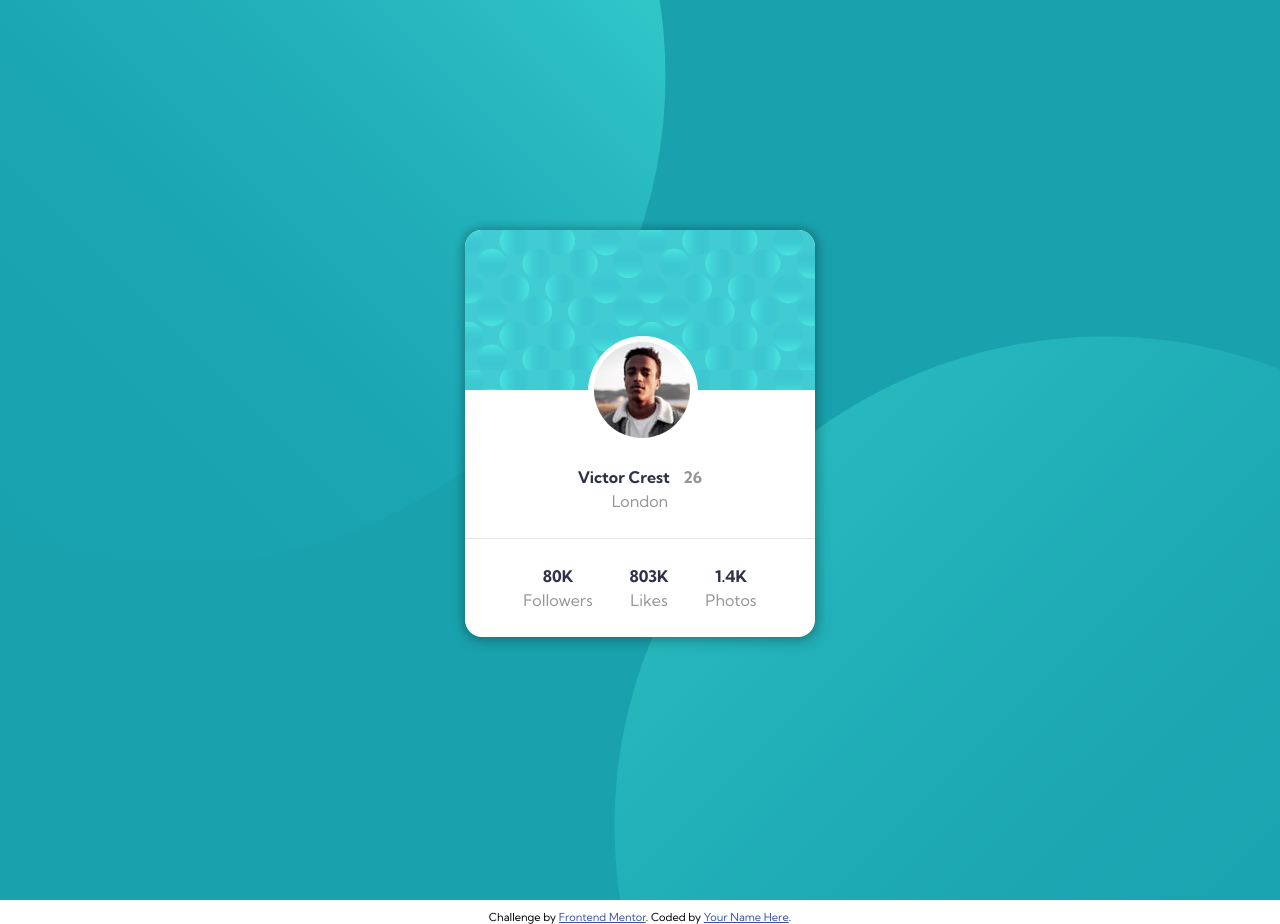
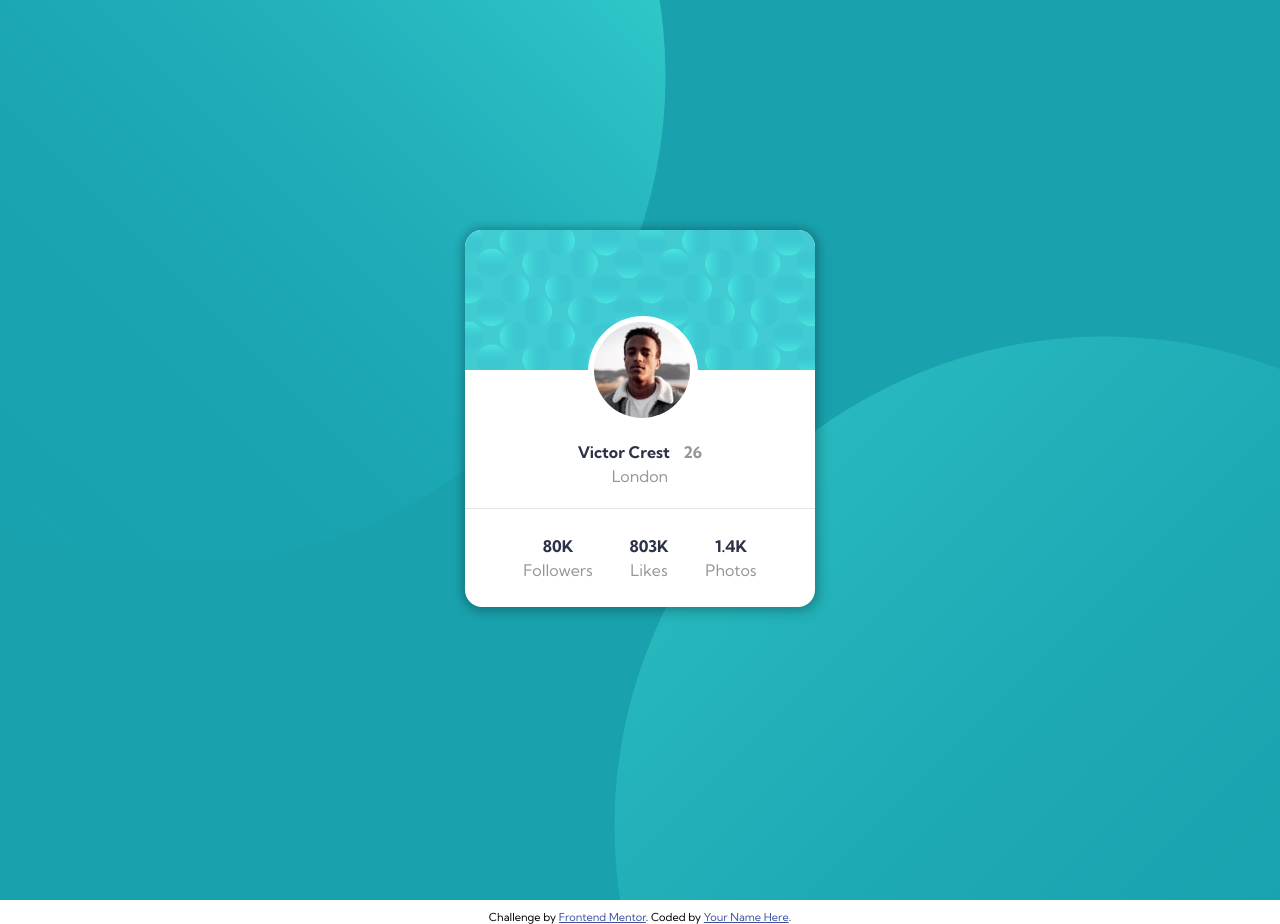
Before and after one commit to mosgizy/Profile-Card, a plain HTML site: page index.html in a window 1280 px wide. Drawn offline with Linux system fonts and the light colour scheme.

```diff
--- a/style.css
+++ b/style.css
@@ -41,7 +41,7 @@ h1{
 .header{
     background-image: url('images/bg-pattern-card.svg');
     border-radius: 17px 17px 0 0;
-    height: 160px;
+    height: 140px;
 }
 
 .img-cont{
@@ -53,7 +53,7 @@ h1{
     background-color: white;
     width: 110px;
     margin: auto;
-    margin-top: 50px;
+    margin-top: 30px;
 }
 
 .header img{
@@ -61,8 +61,8 @@ h1{
 }
 
 .name{
-    margin-top: 75px;
-    margin-bottom: 25px;
+    margin-top: 70px;
+    margin-bottom: 20px;
 
 }
 
```
